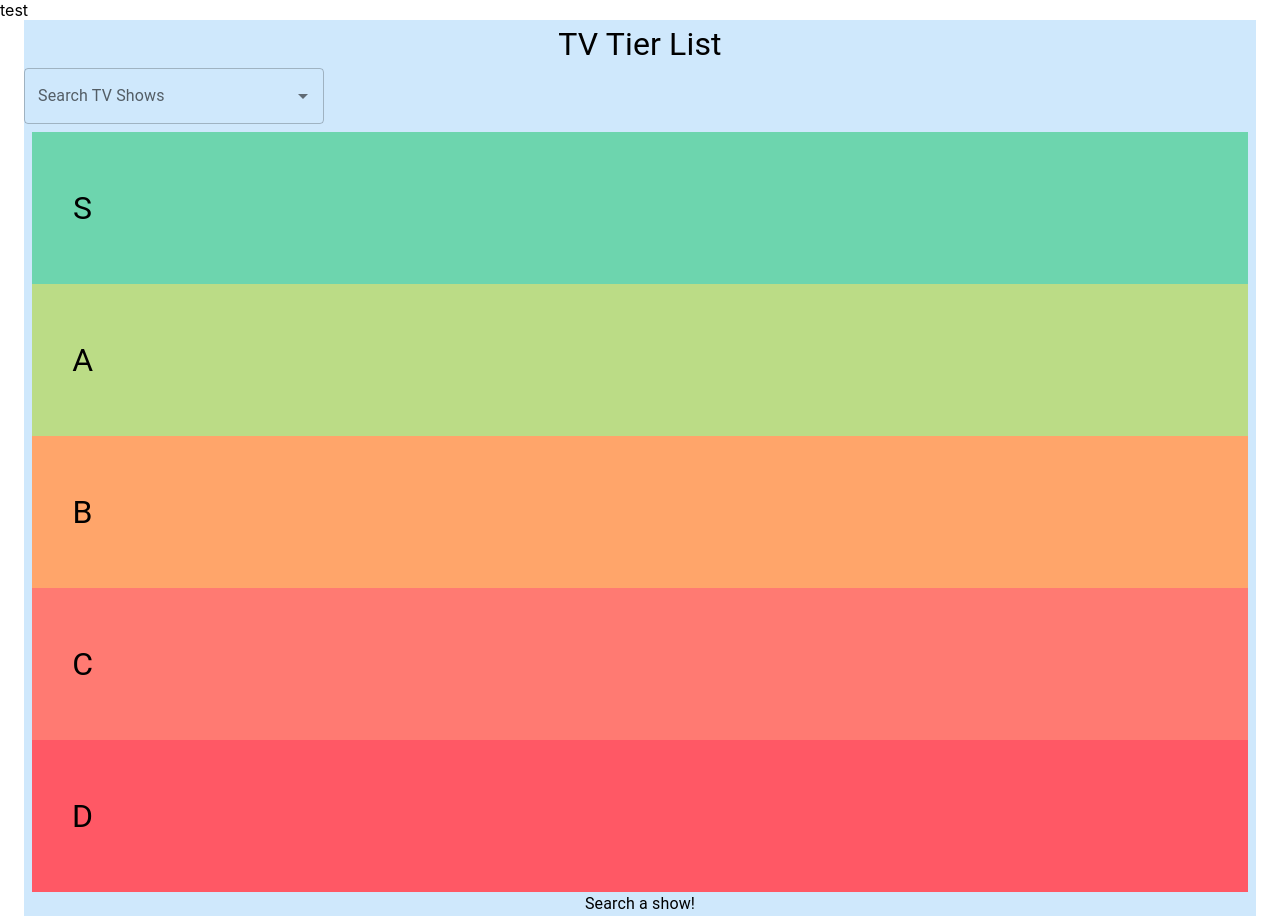
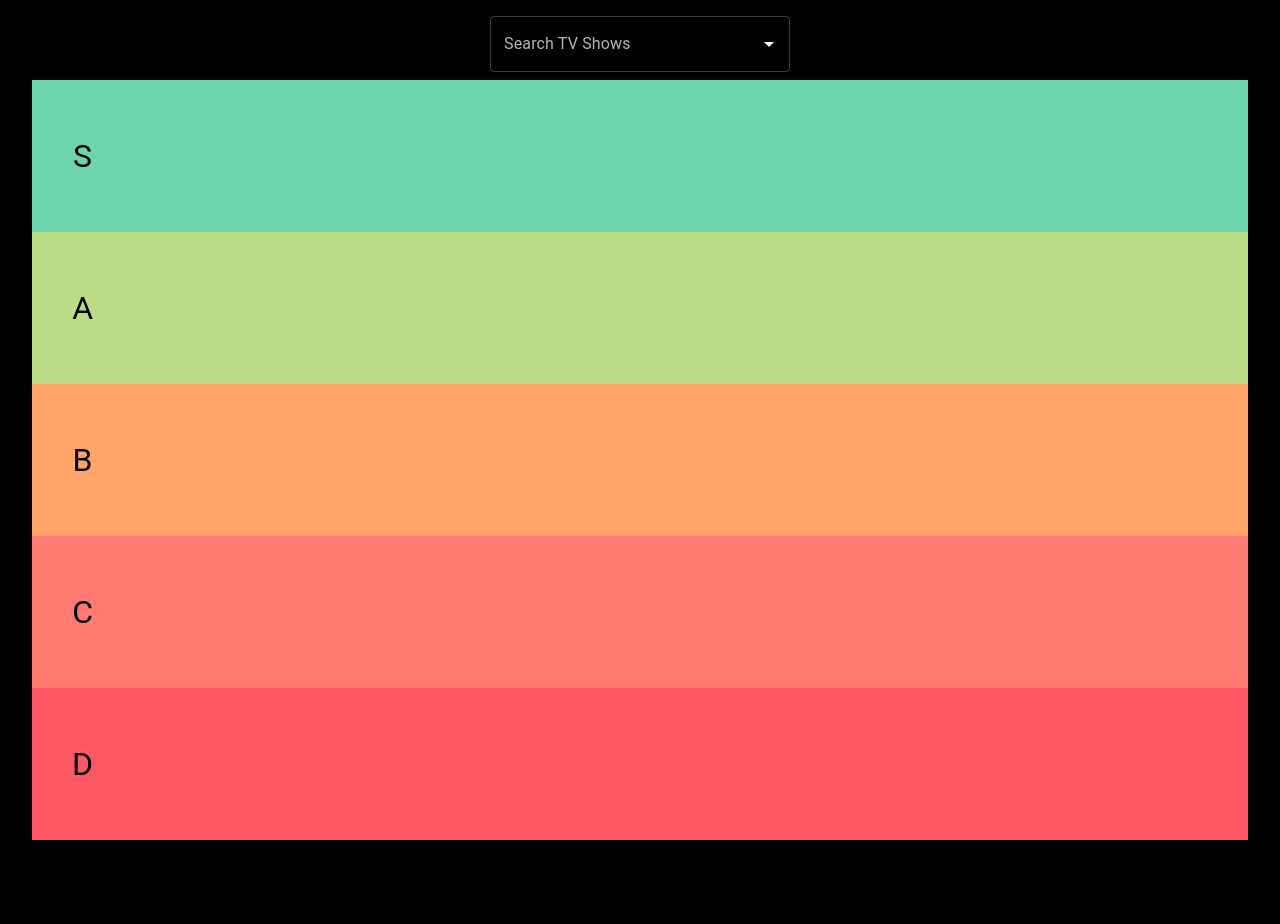
Before and after one commit to AnthonySorise/tv-tier-list, a React (Create React App) app: page / in a window 1280 px wide. After the commit the page ends 872 px from the top, so only its background shows below. Built offline with nearby package versions, Linux system fonts and the light colour scheme.

Commit message:
description tooltip, styling, tier item improvements

```diff
--- a/src/App.jsx
+++ b/src/App.jsx
@@ -3,7 +3,7 @@ import { reducer } from './useReducer'
 import { reducerActions } from './useReducer'
 import useAPI from './useAPI';
 import tiers from './models/tiers';
-
+import { createTheme, ThemeProvider } from '@mui/material/styles';
 import Container from '@mui/material/Container';
 import Typography from '@mui/material/Typography';
 import Search from './components/Search'
@@ -37,23 +37,29 @@ function App() {
         }
     }, [isEpisodeDataLoaded, episodeData])
 
+    const theme = createTheme({
+        palette: {
+            mode: 'dark',
+        }
+    });
+
     return (
         <Context.Provider value={{ dispatch, state, episodeData, isEpisodeDataLoaded }}>
-            <div style={{width:'100vw', cursor:(state.itemBeingDragged)?'grabbing':''}}>test
+            <ThemeProvider theme={theme}>
+
+            <div style={{width:'100vw', cursor:(state.itemBeingDragged)?'grabbing':''}}>
                 <Container maxWidth="xl">
-                    <Typography component="div" style={{ backgroundColor: '#cfe8fc', textAlign: 'center', minHeight: '100vh' }}>
+                    <Typography component="div" style={{ backgroundColor: 'black', textAlign: 'center', minHeight: '100vh' }}>
 
-                        <div className="header">
-                            TV Tier List
+                        <div style={{paddingTop:"1em", width:"100%", display:"flex", justifyContent:"center"}}>
+                            <Search />
                         </div>
-
-                        <Search />
                         <TierList />
 
                     </Typography>
                 </Container>
             </div>
-
+            </ThemeProvider>
         </Context.Provider>
     );
 }
--- a/src/components/Item.jsx
+++ b/src/components/Item.jsx
@@ -1,19 +1,64 @@
 import React, { useContext, forwardRef } from 'react';
 import {Context} from '../App.jsx';
+import { styled } from '@mui/material/styles';
 import Card from '@mui/material/Card';
 import CardContent from '@mui/material/CardContent';
+import InfoIcon from '@mui/icons-material/Info';
+import Tooltip, { tooltipClasses } from '@mui/material/Tooltip';
+import { prependZero } from '../utils/textFormatting.js';
+
+const HtmlTooltip = styled(({ className, ...props }) => (
+    <Tooltip {...props} classes={{ popper: className }} />
+))(({ theme }) => ({
+    [`& .${tooltipClasses.tooltip}`]: {
+        backgroundColor: '#2a2a2a',
+        color: 'white',
+        maxWidth: 220,
+        fontSize: theme.typography.pxToRem(12),
+        border: '1px solid #2a2a2a',
+    },
+    [`& .${tooltipClasses.tooltip} h4`]: {
+        fontWeight:'bold'
+    },
+    [`& .${tooltipClasses.tooltip} p`]: {
+        marginBottom:'0',
+        marginTop:'0',
+        color:'lightgray'
+    },
+    [`& .${tooltipClasses.tooltip} br`]: {
+        display:'none'
+    }
+}));
 
 const Item = forwardRef(({ episodeId, index, style, ...props }, ref) => {
     const {state, dispatch, episodeData, isEpisodeDataLoaded} = useContext(Context);
     let episode = episodeData[episodeId];
-    let episodeImage = episode && episode.image && episode.image.medium ? episode.image.medium : "";
+    console.log(episode)
+    let episodeLabel = 'S' + prependZero(episode?.season) + 'E' + prependZero(episode?.number);
+    let episodeImage = episode && episode.image && episode.image.medium ? episode.image.medium : '';
     let isBeingDragged = (state.itemBeingDragged == episodeId);
     return (
-    <Card ref={ref} style={style} {...props} sx={{width:"100%", maxWidth:"100%", display:"inline-block", margin:"0.25em", cursor:(state.itemBeingDragged) ? "grabbing" : "grab", opacity:isBeingDragged ? "0.5" : "1"}}>
-        <CardContent sx={{padding:"0!important"}}>
-            <span>S{episode?.season}E{episode?.number}</span>
-            <div style={{ backgroundImage: `url("${episodeImage}")`, backgroundSize: 'contain', height: "100px", backgroundPosition:"center", backgroundSize:"cover"}}>
-                <span>{!episodeImage ? episode.name : ""}</span>
+    <Card ref={ref} style={style} {...props} sx={{width:'100%', maxWidth:'100%', display:'inline-block', margin:'0.25em', cursor:(state.itemBeingDragged) ? 'grabbing' : 'grab', opacity:isBeingDragged ? '0.5' : '1'}}>
+        <CardContent sx={{padding:'0!important'}}>
+            <div style={{display:'flex', position:'relative', justifyContent:'center'}}>
+                <span style={{marginLeft:'auto', marginRight:'auto'}}>{episodeLabel}</span>
+                <HtmlTooltip title={
+                    <React.Fragment>
+                        {episode.name}
+                        <br />
+                        {
+                            <h4>{episode.summary}</h4>
+                            ?
+                            <div dangerouslySetInnerHTML={{__html: episode.summary}} />
+                            : null
+                        }
+                    </React.Fragment>
+                } placement='top'>
+                    <InfoIcon sx={{cursor:'help', color:'gray', left:'100%', transform:'translateX(-24px)', position:'absolute'}}></InfoIcon>
+                </HtmlTooltip>
+            </div>
+            <div style={{ backgroundImage: `url('${episodeImage}')`, backgroundSize: 'contain', height: '100px', backgroundPosition:'center', backgroundSize:'cover'}}>
+                <span>{!episodeImage ? episode.name : ''}</span>
             </div>
         </CardContent>
     </Card>)
--- a/src/index.css
+++ b/src/index.css
@@ -21,3 +21,7 @@ code {
   font-family: source-code-pro, Menlo, Monaco, Consolas, 'Courier New',
     monospace;
 }
+
+body{
+    background:black;
+}
--- /dev/null
+++ b/src/utils/textFormatting.js
@@ -0,0 +1,6 @@
+export const prependZero = (number) => {
+    if(parseInt(number) <= 9){
+        number = '0' + number;
+    }
+    return number;
+}
```
